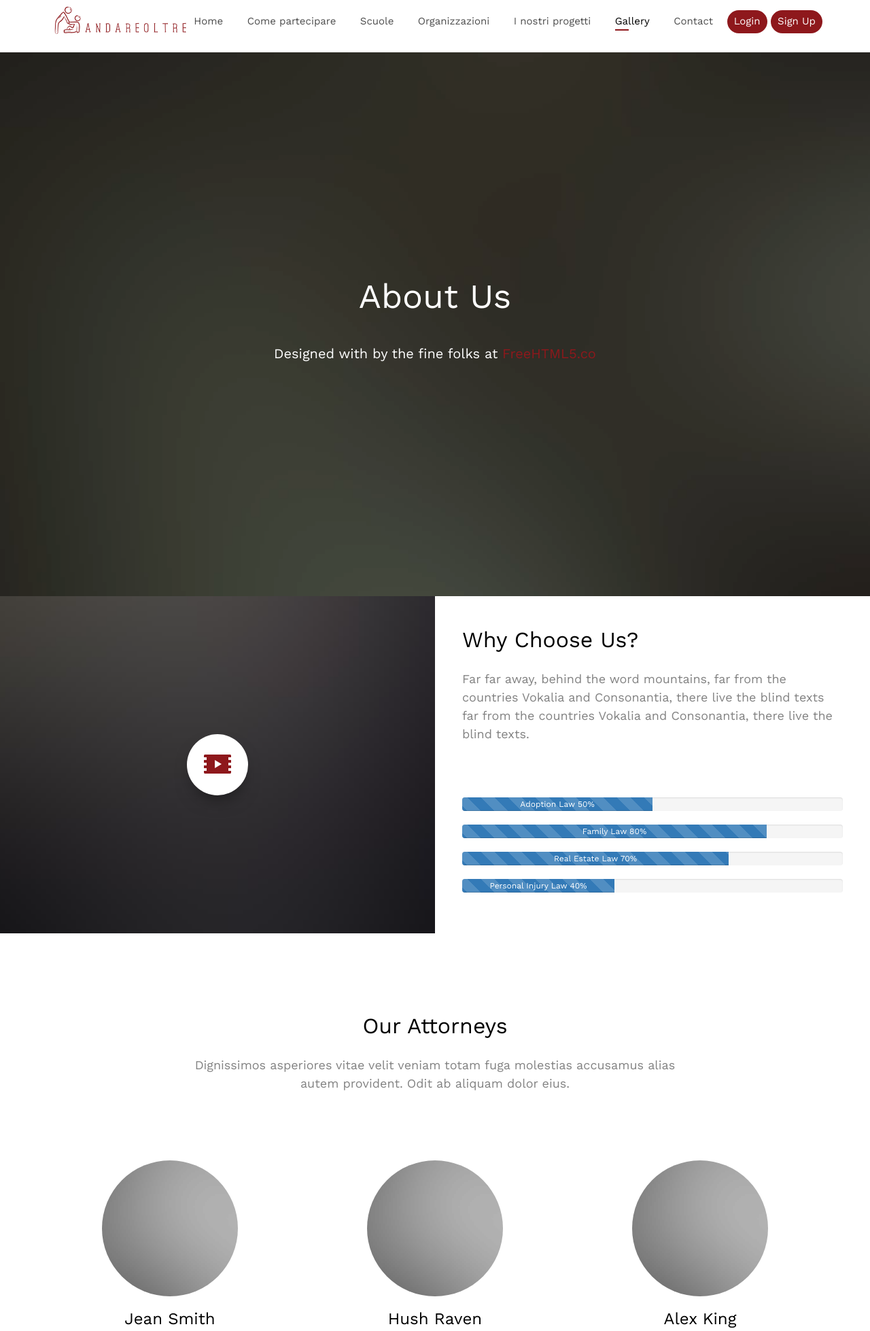
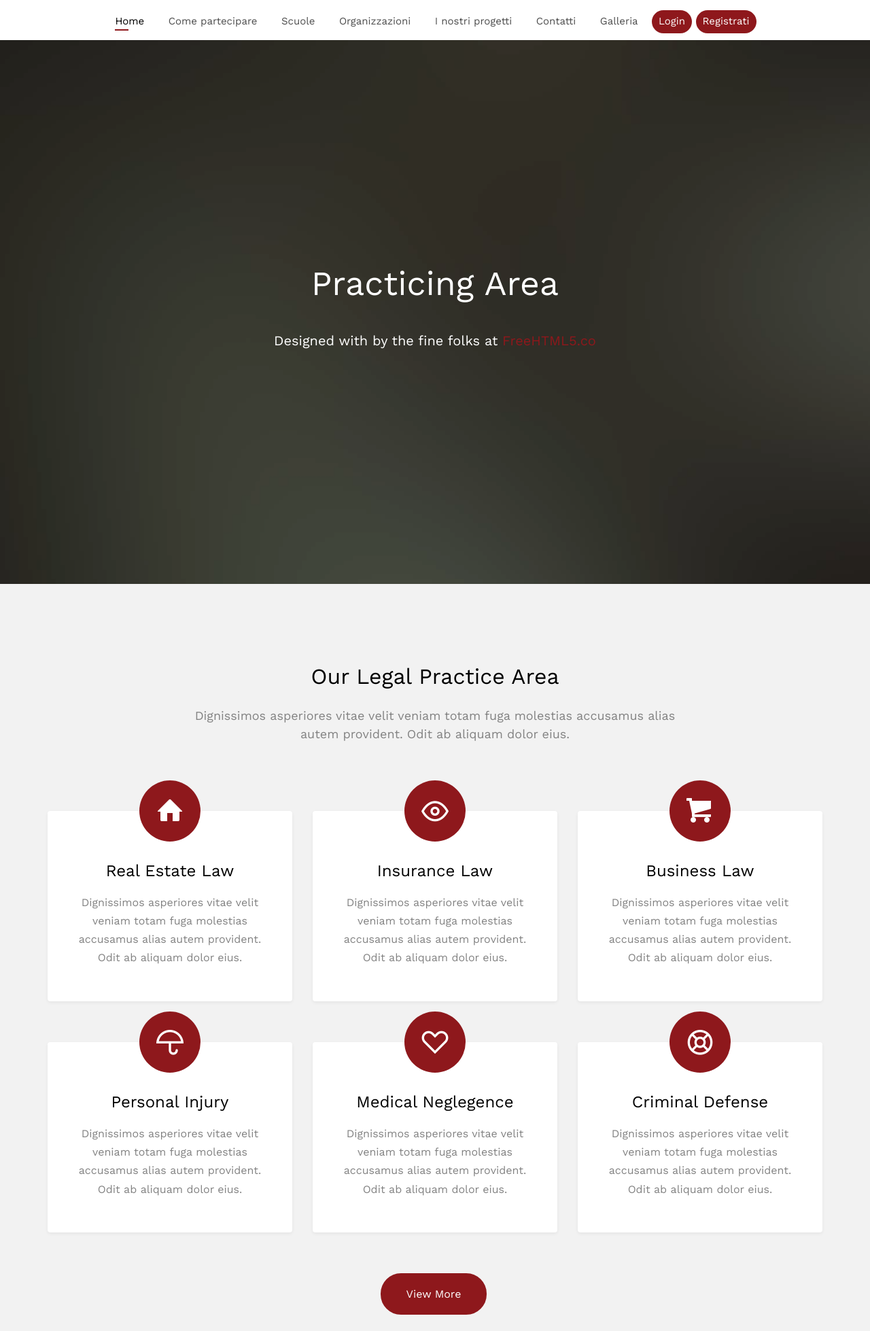
Before and after one commit to VanessaBertoldi/ProgettoOltre, a PHP site: page /gallery.php in a window 1280 px wide. Shown: the top 1958 px of the page at 68% size. Run offline with PHP 8.4, Linux system fonts and the light colour scheme; some web fonts are replaced.

Commit message:
Update gallery.php

```diff
--- a/www/gallery.php
+++ b/www/gallery.php
@@ -72,20 +72,24 @@
 		<div class="top-menu">
 			<div class="container">
 				<div class="row">
-					<div class="col-xs-2">
-						<div id="fh5co-logo"><a href="index.php"><img src="images/logo6.PNG" style="width:200px"></a></div>
-					</div>
-					<div class="col-xs-10 text-right menu-1">
+					<div class="col-xs-11 text-right menu-1">
 						<ul>
-							<li><a href="index.php">Home</a></li>
-							<li><a href="partecipare.php">Come partecipare</a></li>
+							<li class="active"><a href="index.php">Home</a></li>
+							<li class="has-dropdown">
+								<a href="come_partecipare.php">Come partecipare</a>
+								<ul class="dropdown">
+									<li><a href="scuole.php">Scuole</a></li>
+									<li><a href="partners.php">Partners</a></li>
+									<li><a href="studenti.php">Studenti</a></li>
+								</ul>
+							</li>
 							<li><a href="scuole.php">Scuole</a></li>
-							<li><a href="organizzazioni.php">Organizzazioni</a></li>
-                            <li><a href="progetti.php">I nostri progetti</a></li>
-                            <li class="active"><a href="gallery.php">Gallery</a></li>
-							<li><a href="contact.php">Contact</a></li>
-							<li class="btn-cta"><a href="#"><span>Login</span></a></li>
-							<li class="btn-cta"><a href="#"><span>Sign Up</span></a></li>
+							<li><a href="organizzazione.php">Organizzazioni</a></li>
+							<li><a href="i_nostri_progetti.php">I nostri progetti</a></li>
+							<li><a href="contact.php">Contatti</a></li>
+							<li><a href="gallery.php">Galleria</a></li>
+							<li class="btn-cta"><a href="login.php"><span>Login</span></a></li>
+							<li class="btn-cta"><a href="registrati.php"><span>Registrati</span></a></li>
 						</ul>
 					</div>
 				</div>
@@ -102,7 +106,7 @@
 		   		<div class="container">
 		   			<div class="col-md-10 col-md-offset-1 text-center js-fullheight slider-text">
 		   				<div class="slider-text-inner desc">
-		   					<h2 class="heading-section">About Us</h2>
+		   					<h2 class="heading-section">Practicing Area</h2>
 		   					<p class="fh5co-lead">Designed with <i class="icon-heart3"></i> by the fine folks at <a href="http://freehtml5.co" target="_blank">FreeHTML5.co</a></p>
 		   				</div>
 		   			</div>
@@ -111,95 +115,90 @@
 		  	</ul>
 	  	</div>
 	</aside>
-	<div id="fh5co-content">
-		<div class="video fh5co-video" style="background-image: url(images/video.jpg);">
-			<a href="https://vimeo.com/channels/staffpicks/93951774" class="popup-vimeo"><i class="icon-video2"></i></a>
-			<div class="overlay"></div>
-		</div>
-		<div class="choose animate-box">
-			<div class="fh5co-heading">
-				<h2>Why Choose Us?</h2>
-				<p>Far far away, behind the word mountains, far from the countries Vokalia and Consonantia, there live the blind texts far from the countries Vokalia and Consonantia, there live the blind texts. </p>
-			</div>
-			<div class="progress">
-				<div class="progress-bar progress-bar-striped active" role="progressbar" aria-valuenow="50" aria-valuemin="0" aria-valuemax="100" style="width:50%">
-				Adoption Law 50%
+
+	<div id="fh5co-practice" class="fh5co-bg-section">
+		<div class="container">
+			<div class="row animate-box">
+				<div class="col-md-8 col-md-offset-2 text-center fh5co-heading">
+					<h2>Our Legal Practice Area</h2>
+					<p>Dignissimos asperiores vitae velit veniam totam fuga molestias accusamus alias autem provident. Odit ab aliquam dolor eius.</p>
 				</div>
 			</div>
-			<div class="progress">
-				<div class="progress-bar progress-bar-striped active" role="progressbar" aria-valuenow="50" aria-valuemin="0" aria-valuemax="100" style="width:80%">
-				Family Law 80%
+			<div class="row">
+				<div class="col-md-4 text-center animate-box">
+					<div class="services">
+						<span class="icon">
+							<i class="icon-home"></i>
+						</span>
+						<div class="desc">
+							<h3><a href="#">Real Estate Law</a></h3>
+							<p>Dignissimos asperiores vitae velit veniam totam fuga molestias accusamus alias autem provident. Odit ab aliquam dolor eius.</p>
+						</div>
+					</div>
 				</div>
-			</div>
-			<div class="progress">
-				<div class="progress-bar progress-bar-striped active" role="progressbar" aria-valuenow="50" aria-valuemin="0" aria-valuemax="100" style="width:70%">
-				Real Estate Law 70%
+				<div class="col-md-4 text-center animate-box">
+					<div class="services">
+						<span class="icon">
+							<i class="icon-eye"></i>
+						</span>
+						<div class="desc">
+							<h3><a href="#">Insurance Law</a></h3>
+							<p>Dignissimos asperiores vitae velit veniam totam fuga molestias accusamus alias autem provident. Odit ab aliquam dolor eius.</p>
+						</div>
+					</div>
 				</div>
-			</div>
-			<div class="progress">
-				<div class="progress-bar progress-bar-striped active" role="progressbar" aria-valuenow="50" aria-valuemin="0" aria-valuemax="100" style="width:40%">
-				Personal Injury Law 40%
+				<div class="col-md-4 text-center animate-box">
+					<div class="services">
+						<span class="icon">
+							<i class="icon-shopping-cart"></i>
+						</span>
+						<div class="desc">
+							<h3><a href="#">Business Law</a></h3>
+							<p>Dignissimos asperiores vitae velit veniam totam fuga molestias accusamus alias autem provident. Odit ab aliquam dolor eius.</p>
+						</div>
+					</div>
+				</div>
+				<div class="col-md-4 text-center animate-box">
+					<div class="services">
+						<span class="icon">
+							<i class="icon-umbrella"></i>
+						</span>
+						<div class="desc">
+							<h3><a href="#">Personal Injury</a></h3>
+							<p>Dignissimos asperiores vitae velit veniam totam fuga molestias accusamus alias autem provident. Odit ab aliquam dolor eius.</p>
+						</div>
+					</div>
+				</div>
+				<div class="col-md-4 text-center animate-box">
+					<div class="services">
+						<span class="icon">
+							<i class="icon-heart"></i>
+						</span>
+						<div class="desc">
+							<h3><a href="#">Medical Neglegence</a></h3>
+							<p>Dignissimos asperiores vitae velit veniam totam fuga molestias accusamus alias autem provident. Odit ab aliquam dolor eius.</p>
+						</div>
+					</div>
+				</div>
+				<div class="col-md-4 text-center animate-box">
+					<div class="services">
+						<span class="icon">
+							<i class="icon-help"></i>
+						</span>
+						<div class="desc">
+							<h3><a href="#">Criminal Defense</a></h3>
+							<p>Dignissimos asperiores vitae velit veniam totam fuga molestias accusamus alias autem provident. Odit ab aliquam dolor eius.</p>
+						</div>
+					</div>
+				</div>
+				<div class="col-md-12 text-center animate-box">
+					<p><a class="btn btn-primary btn-lg btn-learn" href="#">View More</a></p>
 				</div>
 			</div>
 		</div>
 	</div>
 
-	<div id="fh5co-about">
-		<div class="container">
-			<div class="row animate-box">
-				<div class="col-md-8 col-md-offset-2 text-center fh5co-heading">
-					<h2>Our Attorneys</h2>
-					<p>Dignissimos asperiores vitae velit veniam totam fuga molestias accusamus alias autem provident. Odit ab aliquam dolor eius.</p>
-				</div>
-			</div>
-			<div class="row">
-				<div class="col-md-4 col-sm-4 text-center animate-box" data-animate-effect="fadeIn">
-					<div class="fh5co-staff">
-						<img src="images/user-2.jpg" alt="Free HTML5 Templates by gettemplates.co">
-						<h3>Jean Smith</h3>
-						<strong class="role">Counsel</strong>
-						<p>Quos quia provident consequuntur culpa facere ratione maxime commodi voluptates id repellat velit eaque aspernatur expedita. Possimus itaque adipisci.</p>
-						<ul class="fh5co-social-icons">
-							<li><a href="#"><i class="icon-facebook"></i></a></li>
-							<li><a href="#"><i class="icon-twitter"></i></a></li>
-							<li><a href="#"><i class="icon-dribbble"></i></a></li>
-							<li><a href="#"><i class="icon-github"></i></a></li>
-						</ul>
-					</div>
-				</div>
-				<div class="col-md-4 col-sm-4 text-center animate-box" data-animate-effect="fadeIn">
-					<div class="fh5co-staff">
-						<img src="images/user-2.jpg" alt="Free HTML5 Templates by gettemplates.co">
-						<h3>Hush Raven</h3>
-						<strong class="role">Head of International Practice</strong>
-						<p>Quos quia provident consequuntur culpa facere ratione maxime commodi voluptates id repellat velit eaque aspernatur expedita. Possimus itaque adipisci.</p>
-						<ul class="fh5co-social-icons">
-							<li><a href="#"><i class="icon-facebook"></i></a></li>
-							<li><a href="#"><i class="icon-twitter"></i></a></li>
-							<li><a href="#"><i class="icon-dribbble"></i></a></li>
-							<li><a href="#"><i class="icon-github"></i></a></li>
-						</ul>
-					</div>
-				</div>
-				<div class="col-md-4 col-sm-4 text-center animate-box" data-animate-effect="fadeIn">
-					<div class="fh5co-staff">
-						<img src="images/user-2.jpg" alt="Free HTML5 Templates by gettemplates.co">
-						<h3>Alex King</h3>
-						<strong class="role">Managing Partner, Attorney</strong>
-						<p>Quos quia provident consequuntur culpa facere ratione maxime commodi voluptates id repellat velit eaque aspernatur expedita. Possimus itaque adipisci.</p>
-						<ul class="fh5co-social-icons">
-							<li><a href="#"><i class="icon-facebook"></i></a></li>
-							<li><a href="#"><i class="icon-twitter"></i></a></li>
-							<li><a href="#"><i class="icon-dribbble"></i></a></li>
-							<li><a href="#"><i class="icon-github"></i></a></li>
-						</ul>
-					</div>
-				</div>
-			</div>
-		</div>
-	</div>
-
-	<div id="fh5co-testimonial" class="fh5co-bg-section">
+	<div id="fh5co-testimonial">
 		<div class="container">
 			<div class="row animate-box">
 				<div class="col-md-6 col-md-offset-3 text-center fh5co-heading">
@@ -272,36 +271,38 @@
 		<div class="container">
 			<div class="row row-pb-md">
 				<div class="col-md-3 fh5co-widget">
-					<h4>Attorney's Law</h4>
-					<p>Facilis ipsum reprehenderit nemo molestias. Aut cum mollitia reprehenderit. Eos cumque dicta adipisci architecto culpa amet.</p>
+					<h4>Andare Oltre</h4>
+					<p>L’Istituto di Formazione Professionale Alberghiero di Rovereto è ospitato in un edificio risalente al 1904 sorto come Istituto Pellagrologico. </p>
 				</div>
 				<div class="col-md-3 col-md-push-1">
-					<h4>Navigation</h4>
+					<h4>Navigazione</h4>
 					<ul class="fh5co-footer-links">
-						<li><a href="#">Home</a></li>
-						<li><a href="#">Practice Areas</a></li>
-						<li><a href="#">Won Cases</a></li>
-						<li><a href="#">Blog</a></li>
-						<li><a href="#">About us</a></li>
+						<li class="active"><a href="index.php">Home</a></li>
+						<li>
+							<a href="come_partecipare.php">Come partecipare</a>
+							<ul class="dropdown">
+								<li><a href="scuole.php">Scuole</a></li>
+								<li><a href="partners.php">Partners</a></li>
+								<li><a href="studenti.php">Studenti</a></li>
+							</ul>
+						</li>
+						<li><a href="scuole.php">Scuole</a></li>
+						<li><a href="organizzazione.php">Organizzazioni</a></li>
+						<li><a href="i_nostri_progetti.php">I nostri progetti</a></li>
+						<li><a href="contact.php">Contatti</a></li>
+						<li><a href="gallery.php">Galleria</a></li>
+						<li class="btn-cta"><a href="login.php"><span>Login</span></a></li>
+						<li class="btn-cta"><a href="registrati.php"><span>Registrati</span></a></li>
 					</ul>
 				</div>
 
 				<div class="col-md-3 col-md-push-1">
-					<h4>Contact Information</h4>
+					<h4>Contatti</h4>
 					<ul class="fh5co-footer-links">
-						<li>198 West 21th Street, <br> Suite 721 New York NY 10016</li>
-						<li><a href="tel://1234567920">+ 1235 2355 98</a></li>
-						<li><a href="mailto:info@yoursite.com">info@yoursite.com</a></li>
+						<li>Viale dei Colli, 17, 38068 Rovereto TN</li>
+						<li><a href="tel://+39 0464 439164">+39 0464 439164</a></li>
+						<li><a href="mailto:andareoltre.com">info@yoursite.com</a></li>
 						<li><a href="http://gettemplates.co">gettemplates.co</a></li>
-					</ul>
-				</div>
-
-				<div class="col-md-3 col-md-push-1">
-					<h4>Opening Hours</h4>
-					<ul class="fh5co-footer-links">
-						<li>Mon - Thu: 9:00 - 21 00</li>
-						<li>Fri 8:00 - 21 00</li>
-						<li>Sat 9:30 - 15: 00</li>
 					</ul>
 				</div>
 
@@ -310,15 +311,15 @@
 			<div class="row copyright">
 				<div class="col-md-12 text-center">
 					<p>
-						<small class="block">&copy; 2016 Free HTML5. All Rights Reserved.</small>
-						<small class="block">Designed by <a href="http://freehtml5.co/" target="_blank">FreeHTML5.co</a> Demo Images: <a href="http://unsplash.co/" target="_blank">Unsplash</a></small>
+						<small class="block">&copy;Tutti i diritti riservati.</small>
+						<small class="block">Designed by <a href="http://buonarroti.tn.it/" target="_blank">I.T.T. Buonarroti</a> Demo Images: <a href="http://unsplash.co/" target="_blank">Unsplash</a></small>
 					</p>
 					<p>
 						<ul class="fh5co-social-icons">
 							<li><a href="#"><i class="icon-twitter"></i></a></li>
-							<li><a href="#"><i class="icon-facebook"></i></a></li>
-							<li><a href="#"><i class="icon-linkedin"></i></a></li>
-							<li><a href="#"><i class="icon-dribbble"></i></a></li>
+						<li><a href="#"><i class="icon-facebook"></i></a></li>
+						<li><a href="#"><i class="icon-linkedin"></i></a></li>
+						<li><a href="#"><i class="icon-dribbble"></i></a></li>
 						</ul>
 					</p>
 				</div>
```
